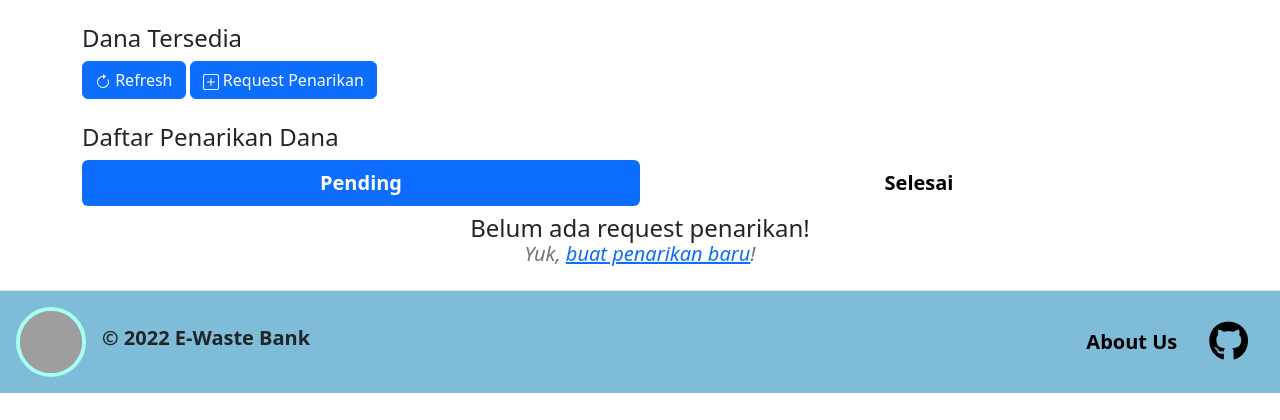
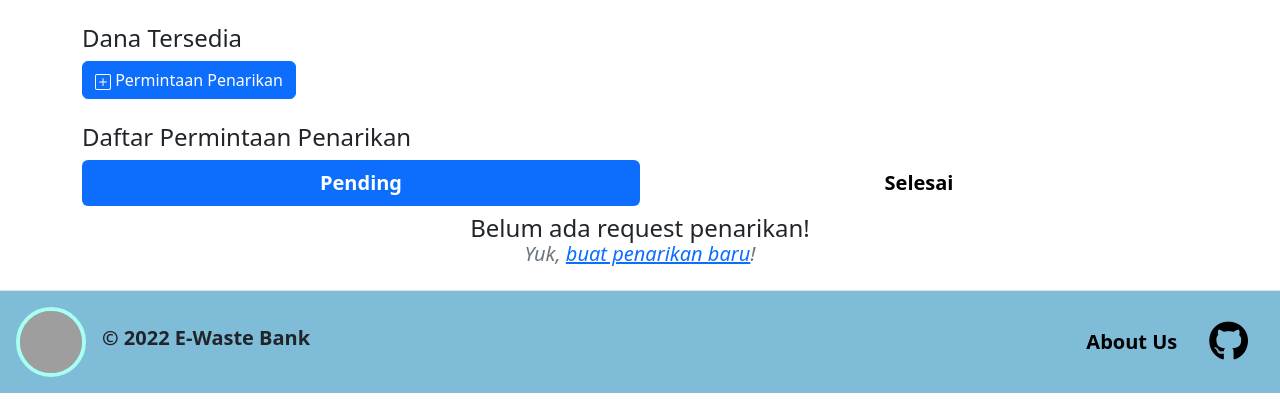
Before and after one commit to E-Waste-Bank/E-Waste-Bank-Web, a Django app: page /keuangan/user/ in a window 1280 px wide. Shown: the top 420 px of the page. Run offline with Django 4.2, Linux system fonts and the light colour scheme; the visitor is signed in with stand-in values (Sample User, id 1); data that the repository does not hold is empty; some libraries are stand-ins or nearby versions; grey boxes are pictures that could not be loaded.

Commit message:
Add title to keuangan user page

```diff
--- a/keuangan/templates/user.html
+++ b/keuangan/templates/user.html
@@ -3,7 +3,7 @@
 {% load static %}
 
 {% block meta %}
-
+<title>Keuangan User | E-Waste Bank</title>
 {% endblock meta %}
 
 {% load humanize %}
@@ -14,18 +14,18 @@
         <div class="container-md">
             <h4>Dana Tersedia</h4>
             <h2><b class="" id="id-uang-user"></b></h2>
-            <button type="button" class="btn btn-primary" onclick="refresh_dana_tersedia();refresh_cashouts()">
+<!--             <button type="button" class="btn btn-primary" onclick="refresh_dana_tersedia();refresh_cashouts()">
                 <svg xmlns="http://www.w3.org/2000/svg" width="16" height="16" fill="currentColor" class="bi bi-arrow-clockwise" viewBox="0 0 16 16"><path fill-rule="evenodd" d="M8 3a5 5 0 1 0 4.546 2.914.5.5 0 0 1 .908-.417A6 6 0 1 1 8 2v1z"></path><path d="M8 4.466V.534a.25.25 0 0 1 .41-.192l2.36 1.966c.12.1.12.284 0 .384L8.41 4.658A.25.25 0 0 1 8 4.466z"></path></svg>
                 Refresh
-            </button>
+            </button> -->
             <button type="button" class="btn btn-primary" data-bs-toggle="modal" data-bs-target="#modal-create-cashout">
                 <svg xmlns="http://www.w3.org/2000/svg" width="16" height="16" fill="currentColor" class="bi bi-plus-square" viewBox="0 0 16 16"><path d="M14 1a1 1 0 0 1 1 1v12a1 1 0 0 1-1 1H2a1 1 0 0 1-1-1V2a1 1 0 0 1 1-1h12zM2 0a2 2 0 0 0-2 2v12a2 2 0 0 0 2 2h12a2 2 0 0 0 2-2V2a2 2 0 0 0-2-2H2z"></path><path d="M8 4a.5.5 0 0 1 .5.5v3h3a.5.5 0 0 1 0 1h-3v3a.5.5 0 0 1-1 0v-3h-3a.5.5 0 0 1 0-1h3v-3A.5.5 0 0 1 8 4z"></path>
                 </svg>
-                Request Penarikan
+                Permintaan Penarikan
             </button>
         </div>
         <div class="mt-4 mb-4 nav-pills container-md">
-            <h4>Daftar Penarikan Dana</h4>
+            <h4>Daftar Permintaan Penarikan</h4>
             <!-- Tabs -->
             <ul class="nav nav-justified" id="cashouts-tabs" role="tablist">
                 <li class="nav-item" role="presentation">
```
